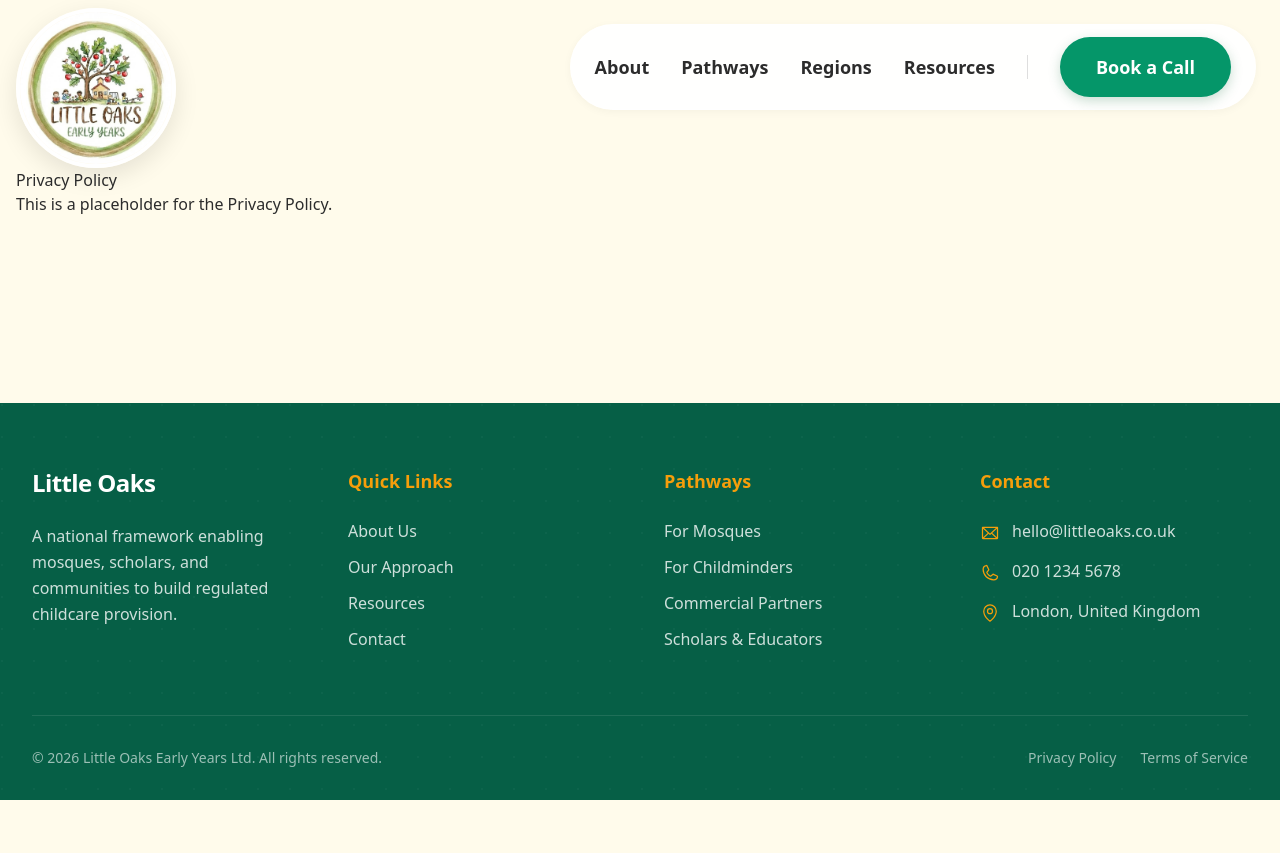
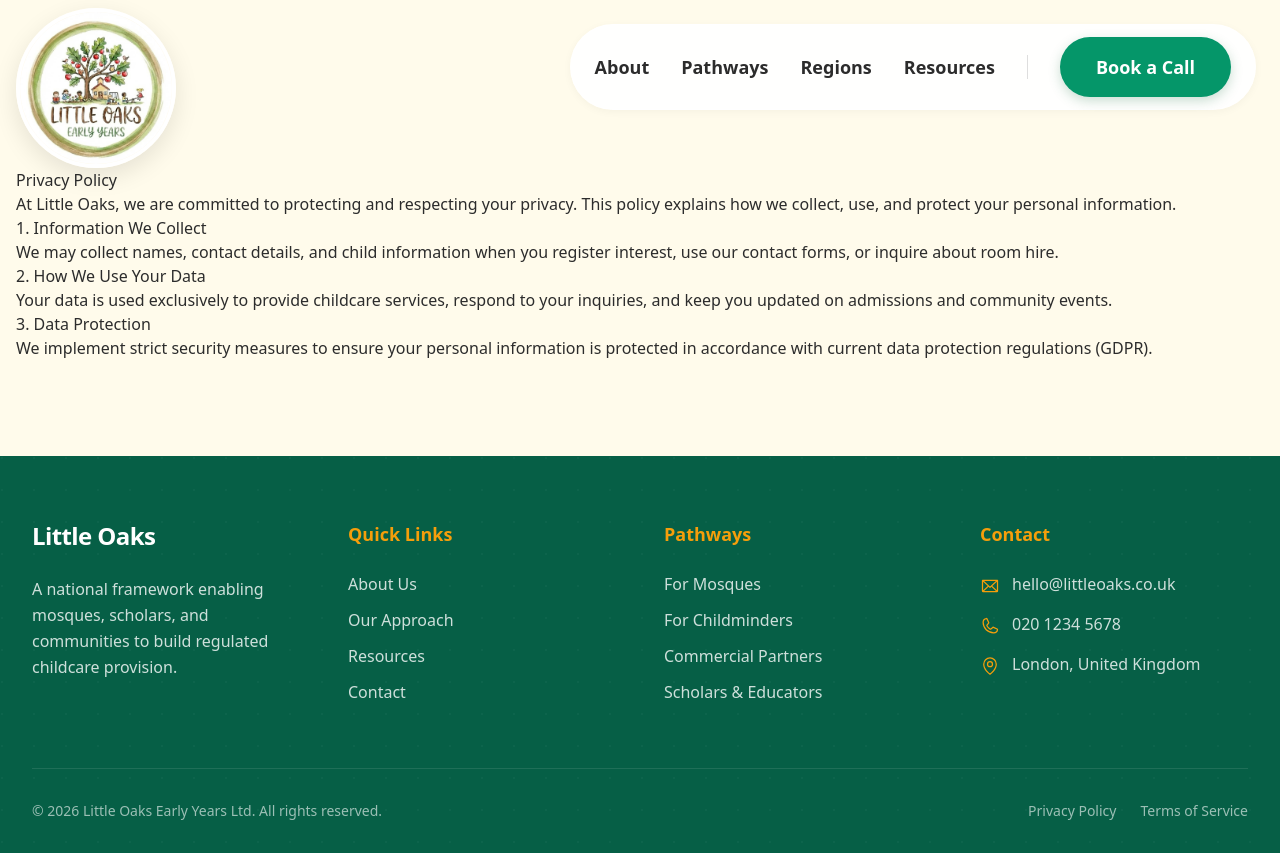
Before and after one commit to tayyibf555-prog/littleoakswebsite, a Next.js app: page /privacy in a window 1280 px wide. Before the commit the page ends 800 px from the top, so only its background shows below. Built offline with nearby package versions, Linux system fonts and the light colour scheme.

Commit message:
Update legal text and image position

```diff
--- a/app/privacy/page.tsx
+++ b/app/privacy/page.tsx
@@ -2,7 +2,15 @@
     return (
         <div className="container mx-auto px-4 py-24 prose prose-lg">
             <h1>Privacy Policy</h1>
-            <p>This is a placeholder for the Privacy Policy.</p>
+            <div className="prose prose-slate max-w-none">
+                <p className="lead">At Little Oaks, we are committed to protecting and respecting your privacy. This policy explains how we collect, use, and protect your personal information.</p>
+                <h3>1. Information We Collect</h3>
+                <p>We may collect names, contact details, and child information when you register interest, use our contact forms, or inquire about room hire.</p>
+                <h3>2. How We Use Your Data</h3>
+                <p>Your data is used exclusively to provide childcare services, respond to your inquiries, and keep you updated on admissions and community events.</p>
+                <h3>3. Data Protection</h3>
+                <p>We implement strict security measures to ensure your personal information is protected in accordance with current data protection regulations (GDPR).</p>
+            </div>
         </div>
     );
 }
--- a/app/terms/page.tsx
+++ b/app/terms/page.tsx
@@ -2,7 +2,15 @@
     return (
         <div className="container mx-auto px-4 py-24 prose prose-lg">
             <h1>Terms of Service</h1>
-            <p>This is a placeholder for the Terms of Service.</p>
+            <div className="prose prose-slate max-w-none">
+                <p className="lead">Welcome to Little Oaks. By accessing our website and using our services, you agree to comply with and be bound by the following terms.</p>
+                <h3>1. Acceptance of Terms</h3>
+                <p>By registering your child or using our community services, you accept these terms in full. If you disagree with any part of these terms, please do not use our services.</p>
+                <h3>2. Registration & Enquiries</h3>
+                <p>Registering interest does not guarantee a place. Admissions are subject to availability, assessment, and our formal admissions policy.</p>
+                <h3>3. Use of the Website</h3>
+                <p>The content of the pages of this website is for your general information and use only. It is subject to change without notice.</p>
+            </div>
         </div>
     );
 }
```
